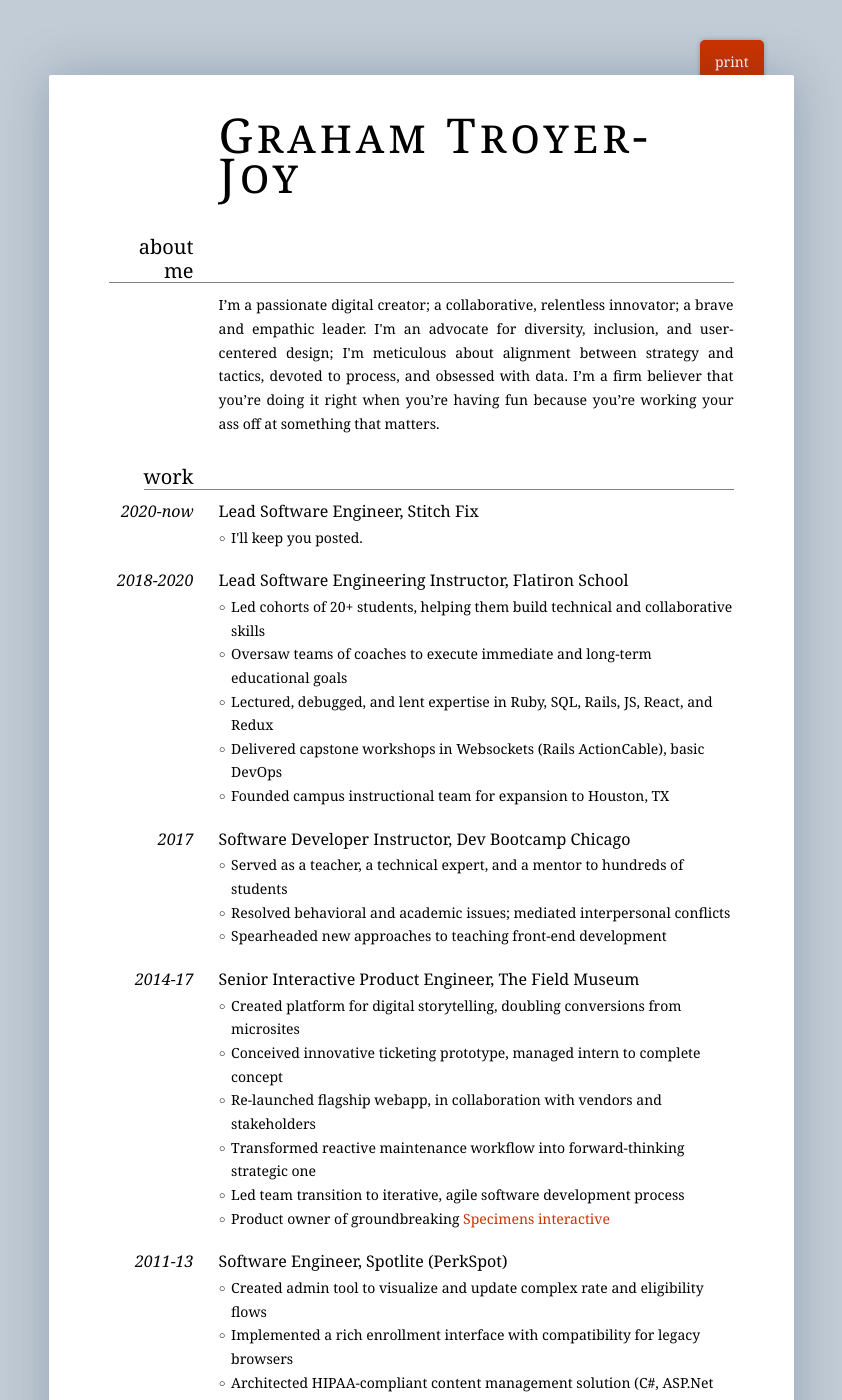
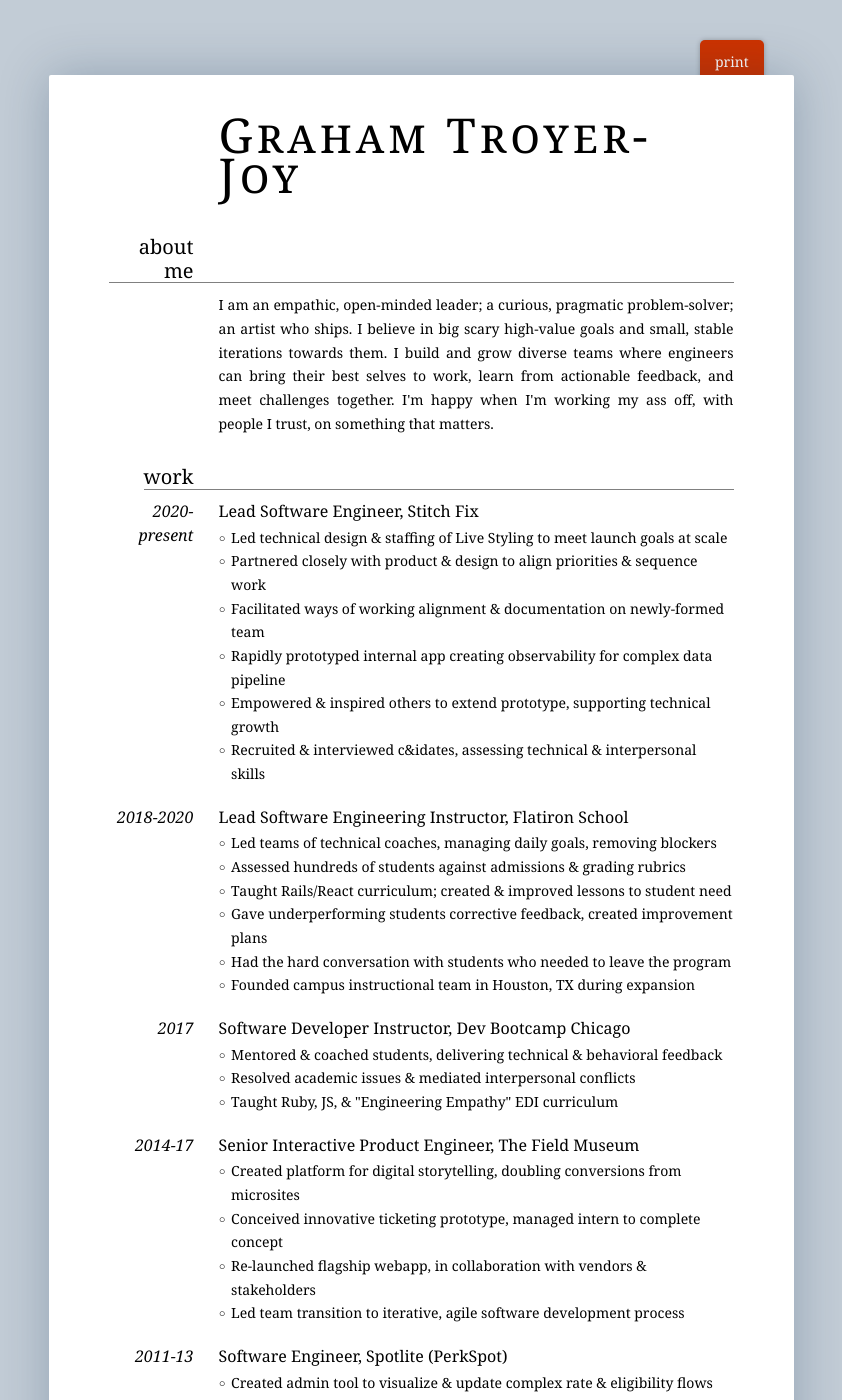
Before and after one commit to telegraham/resume, a Jekyll site: the page built from index.html, in a window 1280 px wide and 1400 px high. Shown: the whole window, without its empty margins (219-1061 px from the left). Built offline with Jekyll 4.4.1, drawn with Linux system fonts in a browser that asks for light colours; some of the changed text lies outside the part shown.

Commit message:
april 2023 updates

```diff
--- a/_data/resume.json
+++ b/_data/resume.json
@@ -3,13 +3,18 @@
 	"phone": "+1 708 275 5448",
 	"email": "graham@troyer-joy.com",
 	"pronouns": "he/him/his",
-	"elevatorSpeech": "I’m a passionate digital creator; a collaborative, relentless innovator; a brave and empathic leader. I'm an advocate for diversity, inclusion, and user-centered design; I'm meticulous about alignment between strategy and tactics, devoted to process, and obsessed with data. I’m a firm believer that you’re doing it right when you’re having fun because you’re working your ass off at something that matters.",
+	"elevatorSpeech": "I am an empathic, open-minded leader; a curious, pragmatic problem-solver; an artist who ships. I believe in big scary high-value goals and small, stable iterations towards them. I build and grow diverse teams where engineers can bring their best selves to work, learn from actionable feedback, and meet challenges together. I'm happy when I'm working my ass off, with people I trust, on something that matters.",
 	"work": [{
 			"what": "Lead Software Engineer",
 			"where": "Stitch Fix",
-			"when": "2020-now",
+			"when": "2020-present",
 			"how": [
-				"I'll keep you posted."
+				"Led technical design & staffing of Live Styling to meet launch goals at scale",
+				"Partnered closely with product & design to align priorities & sequence work",
+				"Facilitated ways of working alignment & documentation on newly-formed team",
+				"Rapidly prototyped internal app creating observability for complex data pipeline",
+				"Empowered & inspired others to extend prototype, supporting technical growth",
+				"Recruited & interviewed c&idates, assessing technical & interpersonal skills",
 			]
 		},
 		{
@@ -17,11 +22,12 @@
 			"where": "Flatiron School",
 			"when": "2018-2020",
 			"how": [
-				"Led cohorts of 20+ students, helping them build technical and collaborative skills",
-				"Oversaw teams of coaches to execute immediate and long-term educational goals",
-				"Lectured, debugged, and lent expertise in Ruby, SQL, Rails, JS, React, and Redux",
-				"Delivered capstone workshops in Websockets (Rails ActionCable), basic DevOps",
-				"Founded campus instructional team for expansion to Houston, TX "
+				"Led teams of technical coaches, managing daily goals, removing blockers",
+				"Assessed hundreds of students against admissions & grading rubrics",
+				"Taught Rails/React curriculum; created & improved lessons to student need",
+				"Gave underperforming students corrective feedback, created improvement plans",
+				"Had the hard conversation with students who needed to leave the program",
+				"Founded campus instructional team in Houston, TX during expansion",
 			]
 		},
 		{
@@ -29,9 +35,9 @@
 			"where": "Dev Bootcamp Chicago",
 			"when": "2017",
 			"how": [
-				"Served as a teacher, a technical expert, and a mentor to hundreds of students",
-				"Resolved behavioral and academic issues; mediated interpersonal conflicts",
-				"Spearheaded new approaches to teaching front-end development"
+				"Mentored & coached students, delivering technical & behavioral feedback",
+				"Resolved academic issues & mediated interpersonal conflicts",
+				"Taught Ruby, JS, & \"Engineering Empathy\" EDI curriculum",
 			]
 		},
 		{
@@ -41,10 +47,8 @@
 			"how": [
 				"Created platform for digital storytelling, doubling conversions from microsites",
 				"Conceived innovative ticketing prototype, managed intern to complete concept",
-				"Re-launched flagship webapp, in collaboration with vendors and stakeholders",
-				"Transformed reactive maintenance workflow into forward-thinking strategic one",
+				"Re-launched flagship webapp, in collaboration with vendors & stakeholders",
 				"Led team transition to iterative, agile software development process",
-				"Product owner of groundbreaking <a href='https://www.fieldmuseum.org/discover/on-exhibit/specimens'>Specimens interactive</a>"
 			]
 		},
 		{
@@ -52,10 +56,10 @@
 			"where": "Spotlite (PerkSpot)",
 			"when": "2011-13",
 			"how": [
-				"Created admin tool to visualize and update complex rate and eligibility flows",
+				"Created admin tool to visualize & update complex rate & eligibility flows",
 				"Implemented a rich enrollment interface with compatibility for legacy browsers",
 				"Architected HIPAA-compliant content management solution (C#, ASP.Net MVC)",
-				"Discovered the charms and challenges of telecommuting"
+				"Discovered the charms & challenges of telecommuting"
 			]
 		},
 		{
@@ -73,7 +77,7 @@
 			"where": "Chicago Data Solutions",
 			"when": "2008-9",
 			"how": [
-				"Architected and implemented custom ticketing solution for client",
+				"Architected & implemented custom ticketing solution for client",
 				"Mapped features, designed schemas, learned engineering best practices"
 			]
 		},
@@ -89,15 +93,6 @@
 	],
 	"experience": [
 		{
-			"what": "Expert",
-			"where": "Course Report: Why Learn <nobr>Object-Oriented</nobr> Programming?",
-			"when": "2019",
-			"how": [
-				"Introduced OOP using concrete, accessible terms in a <a href='https://www.coursereport.com/blog/should-you-learn-object-oriented-programming-at-coding-bootcamp'>video interview</a>",
-				"Explained an advanced topic for beginners using analogies and the Spice Girls",
-				]
-		},
-		{
 			"what": "Mentor",
 			"where": "Out in Tech",
 			"when": "2018",
@@ -110,10 +105,9 @@
 			"where": "Outfielders (The Field Museum)",
 			"when": "2014-17",
 			"how": [
-				"Founded and led ERG promoting inclusion and visibility for LGBTQ+ people",
+				"Founded & led ERG promoting inclusion & visibility for LGBTQ+ people",
 				"Opened first-ever publicly accessible all-gender bathroom at the Field Museum",
-				"Created and executed first-of-a-kind Slushies and Science event (sold out within hours) bringing pertinent science out of the Museum into visitors' neighborhoods",
-				"Organized and planned public events &mdash; from concept and budget to logistics, <a href='https://graham.troyer-joy.com/slushies'>marketing, and memorabilia</a> &mdash; including first-ever Pride parade contingent",
+				"Organized & planned public events &mdash; from concept & budget to logistics, <a href='https://graham.troyer-joy.com/slushies'>marketing, & memorabilia</a> &mdash; including first-ever Pride parade contingent",
 				"Produced scientific lectures in collaboration with Women in Science group"
 			]
 		},
@@ -121,13 +115,7 @@
 			"what": "Speaker",
 			"where": "TEDx Grant Park",
 			"when": "2016",
-			"how": "Researched and <a href=\"https://www.youtube.com/watch?v=K7IXnbEC2Uk\">presented</a> a storytelling-based analysis of text message data"
-		},
-		{
-			"what": "Winner",
-			"where": "Lincoln Labs Hackathon",
-			"when": "2013",
-			"how": "Pitched and built JSON-API-driven citizen engagement SMS app on a team of 4"
+			"how": "Researched & <a href=\"https://www.youtube.com/watch?v=K7IXnbEC2Uk\">presented</a> a storytelling-based analysis of text message data"
 		},
 	],
 	"education": [
```
